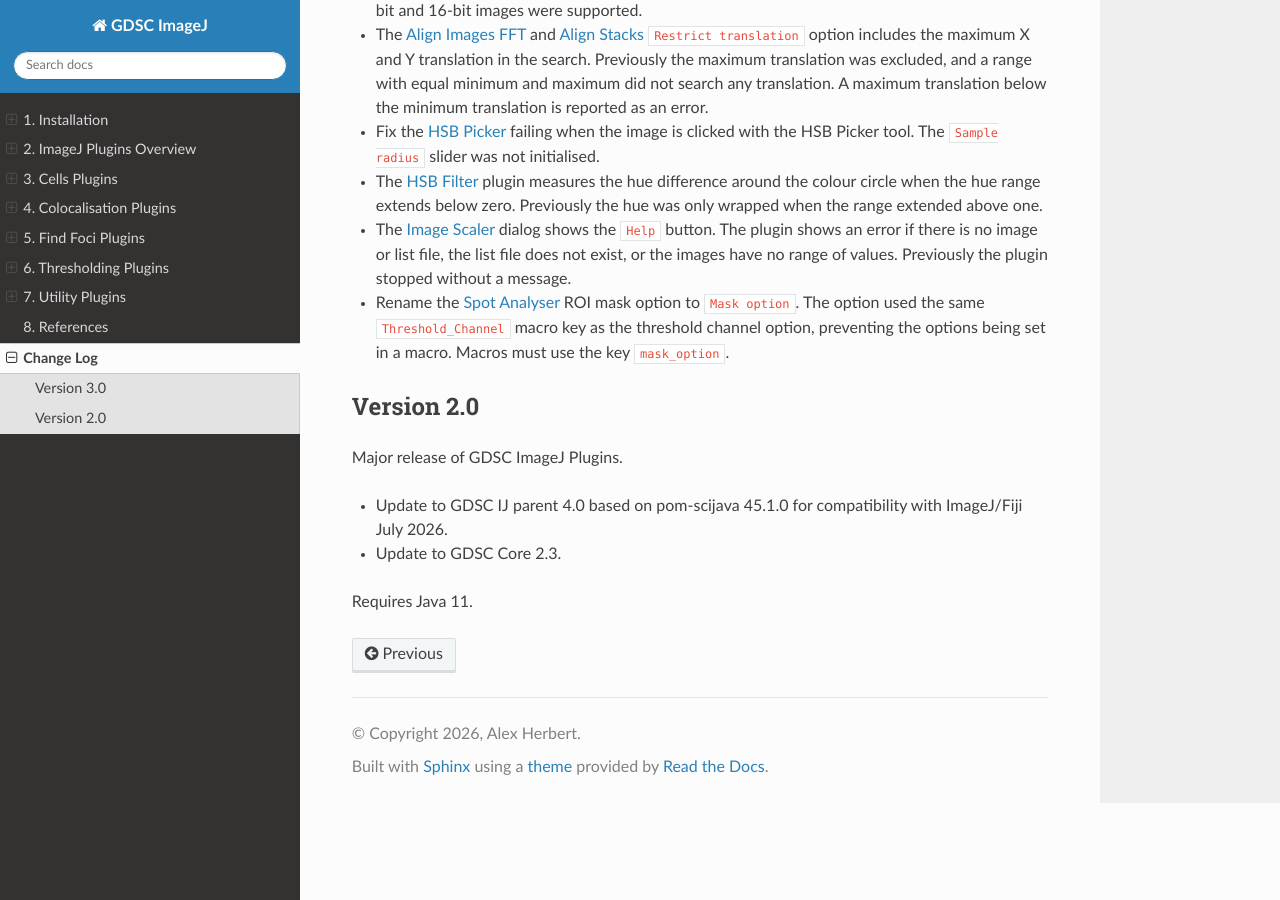
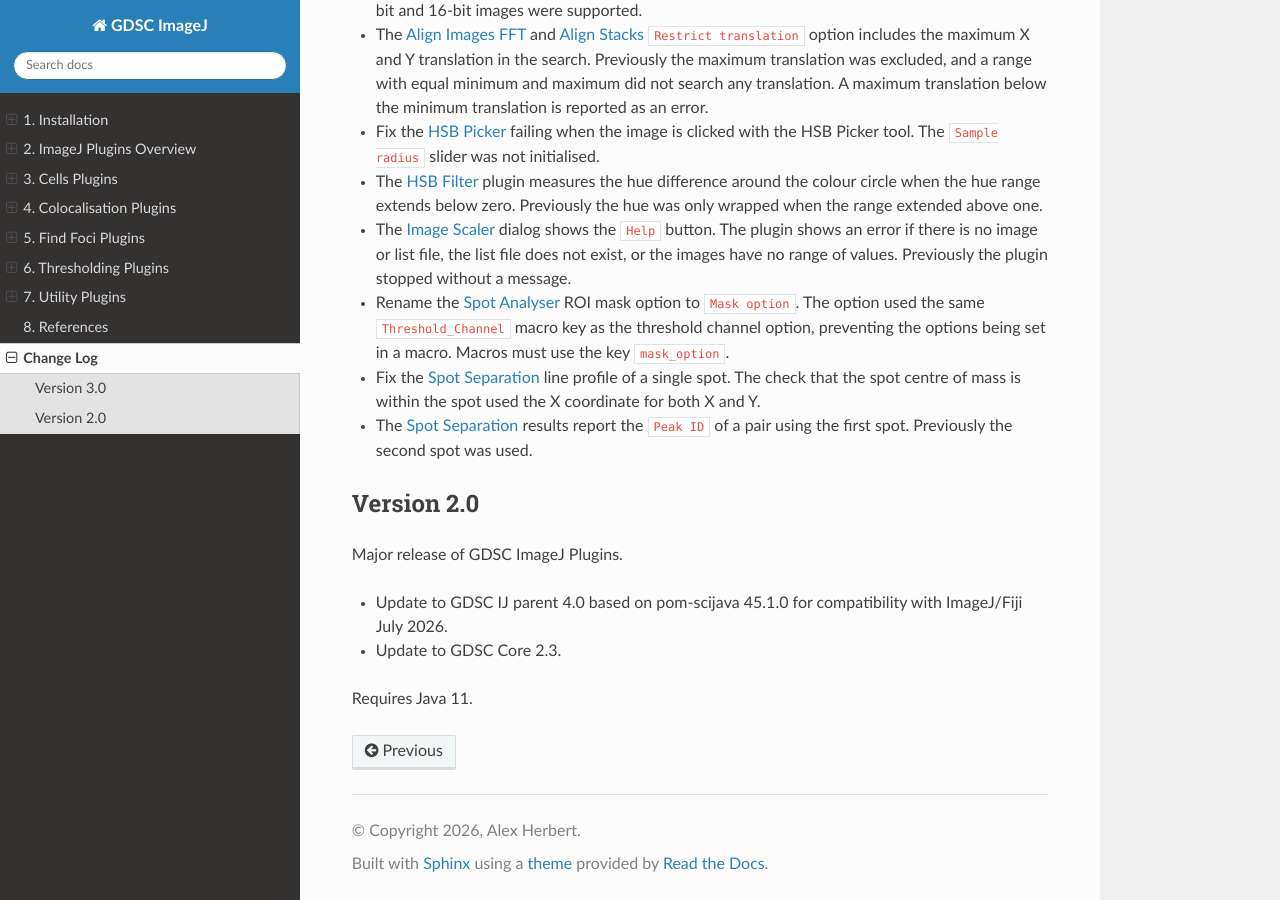
Before and after one commit to aherbert/gdsc, a Sphinx documentation site: the page built from docs/change_log.rst, in a window 1280 px wide and 900 px high, scrolled down 2659 px. Built offline with Sphinx 7.4.7 and the Read the Docs theme 3.1.0, drawn with Linux system fonts in a browser that asks for light colours.

Commit message:
Fix the Spot Separation single spot centre check and pair peak ID

```diff
--- a/docs/change_log.rst
+++ b/docs/change_log.rst
@@ -135,6 +135,10 @@ Major release of GDSC ImageJ Plugins.
 * Rename the :ref:`utility_plugins:Spot Analyser` ROI mask option to ``Mask option``. The option
   used the same ``Threshold_Channel`` macro key as the threshold channel option, preventing the
   options being set in a macro. Macros must use the key ``mask_option``.
+* Fix the :ref:`utility_plugins:Spot Separation` line profile of a single spot. The check that
+  the spot centre of mass is within the spot used the X coordinate for both X and Y.
+* The :ref:`utility_plugins:Spot Separation` results report the ``Peak ID`` of a pair using the
+  first spot. Previously the second spot was used.
 
 
 Version 2.0
```
Also changed, not shown: 1 other file.
